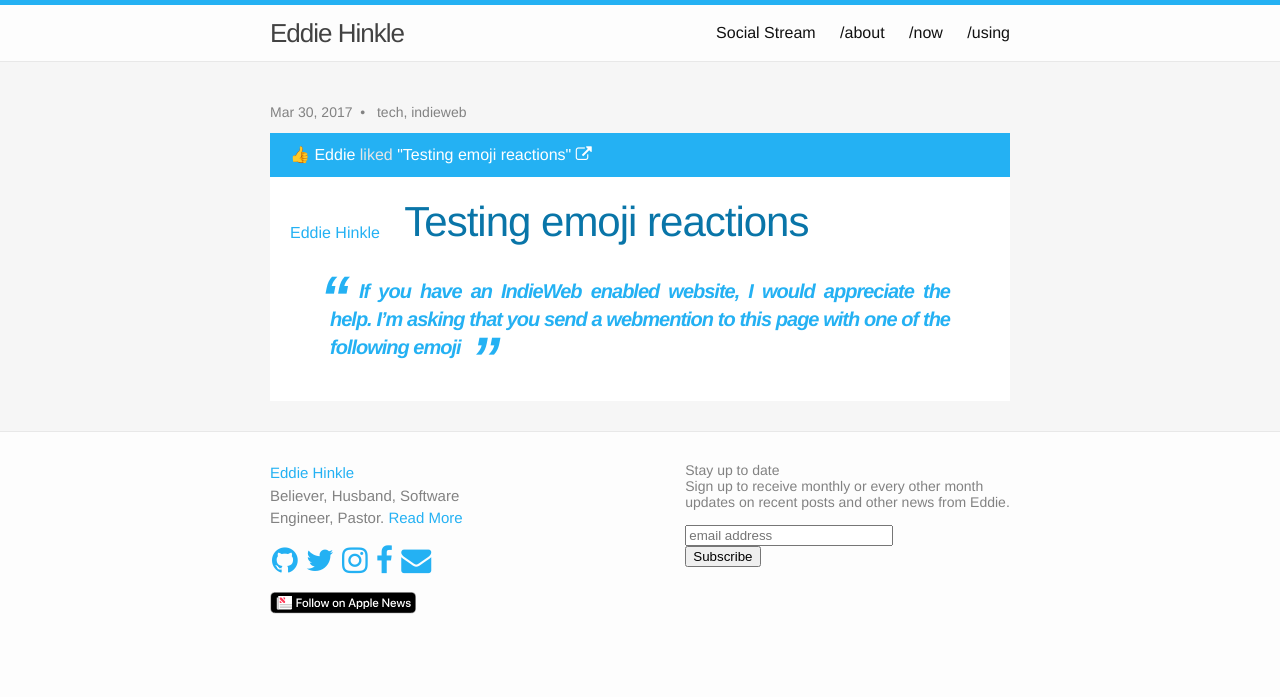
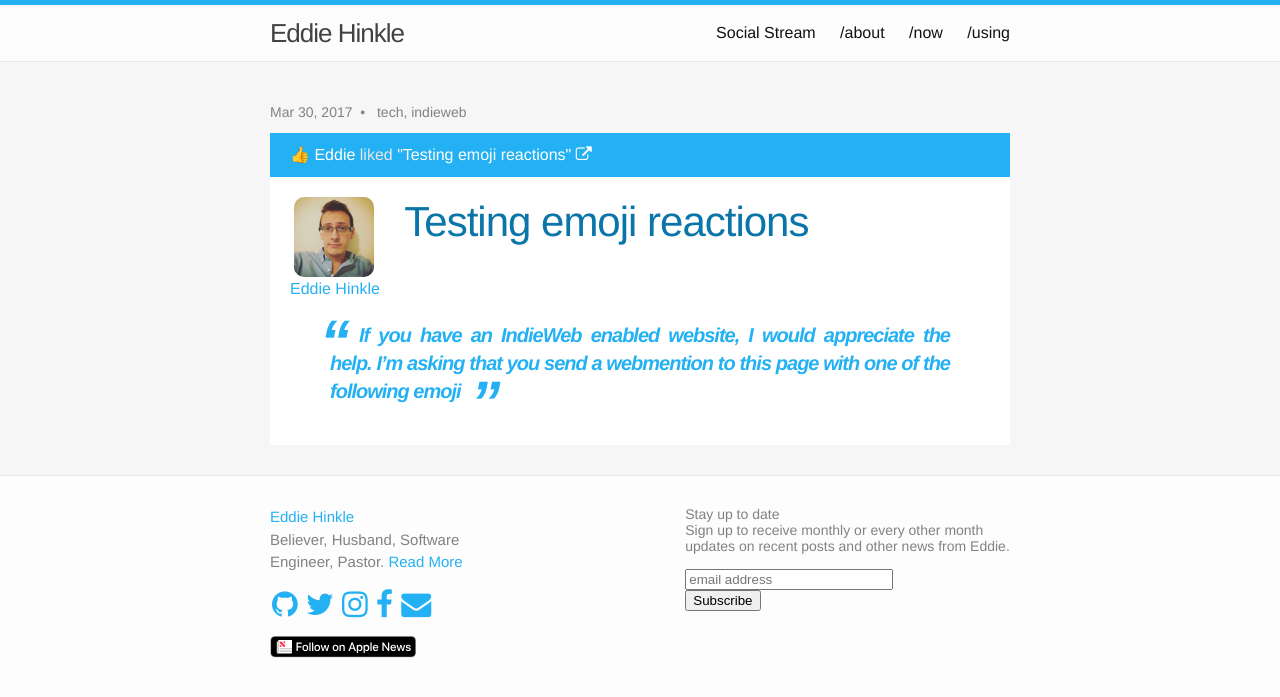
Before and after one commit to EdwardHinkle/eddie-personal, a Jekyll site: the page built from _source/_note/likes/2017-03-30-1546.md, in a window 1280 px wide. Shown: the top 697 px of the page. Built offline with Jekyll 4.4.1, drawn with Linux system fonts in a browser that asks for light colours; nearby versions of some CDN libraries; comment, search, counter and statistics services are not loaded.

Commit message:
Update like

```diff
--- a/_source/_note/likes/2017-03-30-1546.md
+++ b/_source/_note/likes/2017-03-30-1546.md
@@ -8,6 +8,6 @@ mf-u-like-of: "http://eddiehinkle.com/article/2017/03/testing-emoji-reactions.ht
 like-title: "Testing emoji reactions"
 like-author: "Eddie Hinkle"
 like-site: "http://eddiehinkle.com"
+like-photo: "http://eddiehinkle.com/images/profile.jpg"
 like-context: "If you have an IndieWeb enabled website, I would appreciate the help. I’m asking that you send a webmention to this page with one of the following emoji"
 ---
-🌮
```
